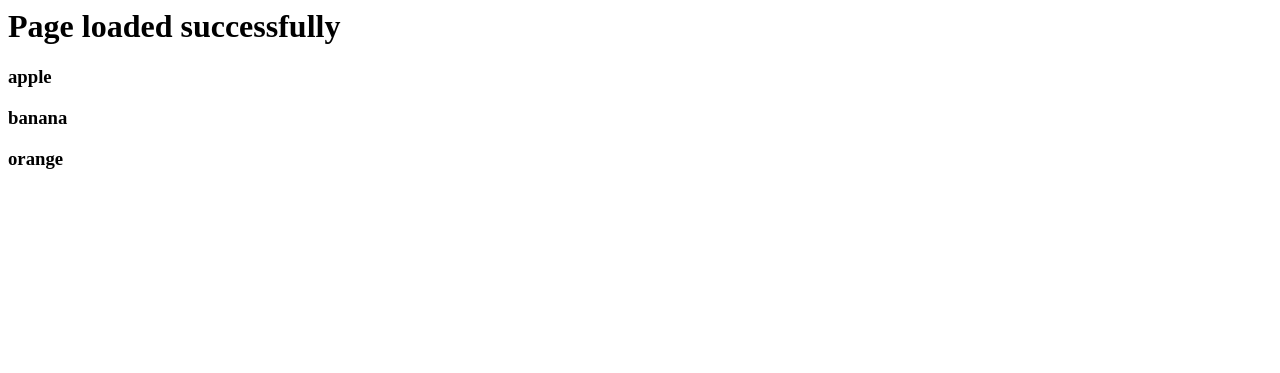
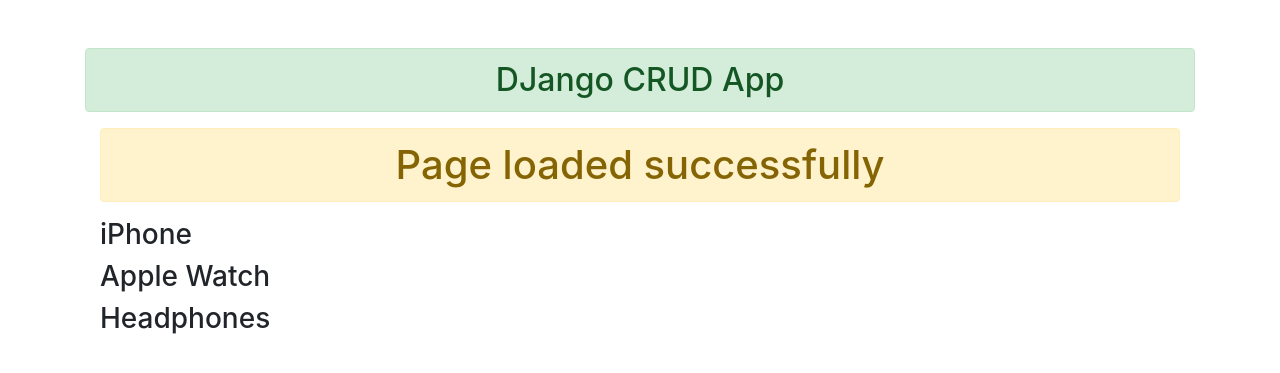
Before and after one commit to mjamilmoughal/DJango-App, a Django app: page /sample/ in a window 1280 px wide. Shown: the top 373 px of the page. Run offline with Django 3.2, Linux system fonts and the light colour scheme; some libraries are stand-ins or nearby versions.

Commit message:
adding service

```diff
--- a/crudapp/crudapp/settings.py
+++ b/crudapp/crudapp/settings.py
@@ -38,6 +38,7 @@ INSTALLED_APPS = [
     'django.contrib.messages',
     'django.contrib.staticfiles',
     'enroll',
+    'service_objects',
 ]
 
 MIDDLEWARE = [
--- a/crudapp/enroll/service.py
+++ b/crudapp/enroll/service.py
@@ -0,0 +1,8 @@
+from service_objects.services import Service
+from bs4 import BeautifulSoup
+
+
+class ScrappingService(Service):
+    def get_amazon_data(self):
+        list = ['iPhone', 'Apple Watch', 'Headphones']
+        return list
--- a/crudapp/enroll/templates/enroll/sample.html
+++ b/crudapp/enroll/templates/enroll/sample.html
@@ -1,8 +1,14 @@
+{% extends 'enroll/base.html'%}
+
+{% block content %}
 <div class="col-md-12">
-    <h1 class="text-center">Page loaded successfully</h1>
+    <h1 class="text-center alert alert-warning">Page loaded successfully</h1>
 
     {% for product in products %}
     <h3>{{product}}</h3>
     {% endfor %}
 
 </div>
+
+
+{% endblock content %}
--- a/crudapp/enroll/views.py
+++ b/crudapp/enroll/views.py
@@ -2,6 +2,7 @@ from django.shortcuts import render
 from django.http import HttpResponse, HttpResponseRedirect
 from .forms import StudentRegisteration
 from .models import User
+from enroll.service import ScrappingService
 # Create your views here.
 
 # Function to add a new record
@@ -24,7 +25,7 @@ def show_Index(request):
 
 
 def sample_page(request):
-    products = ['apple', 'banana', 'orange']
+    products = ScrappingService.get_amazon_data('')
     return render(request, 'enroll/sample.html', {'products': products})
 
 
```
